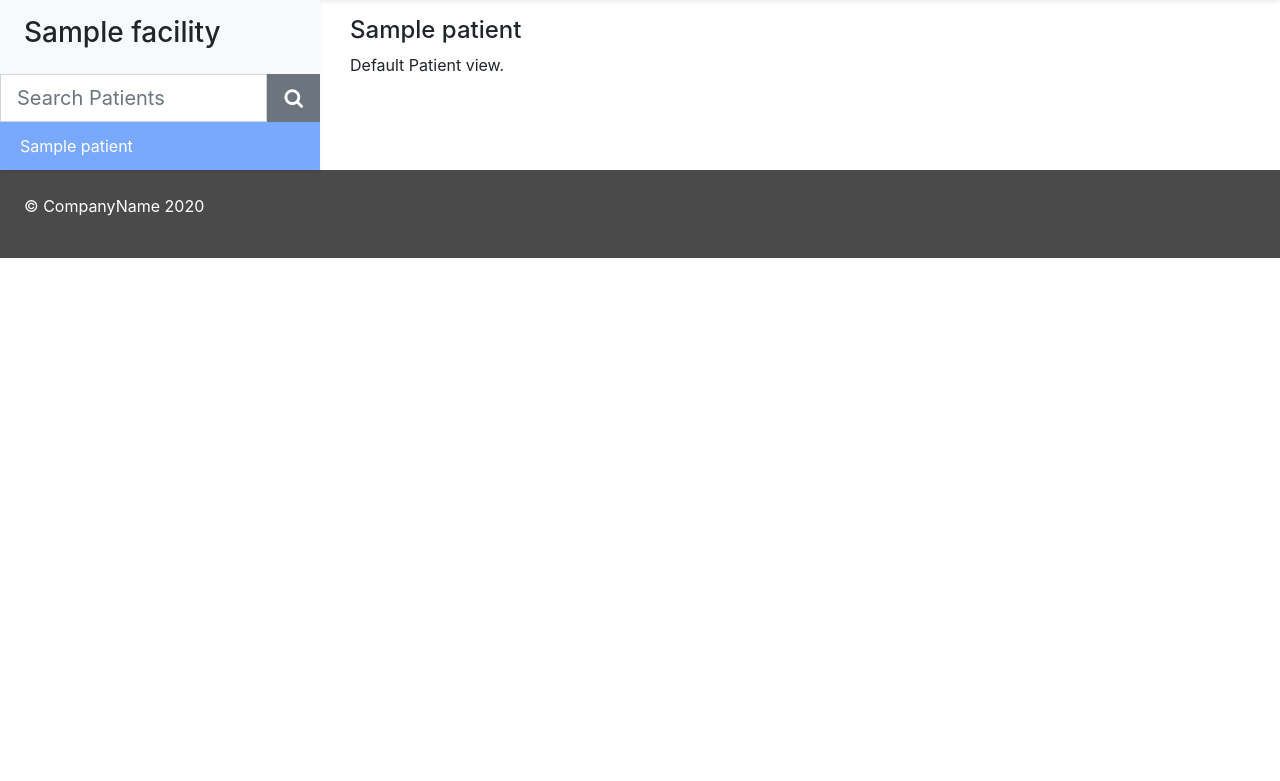
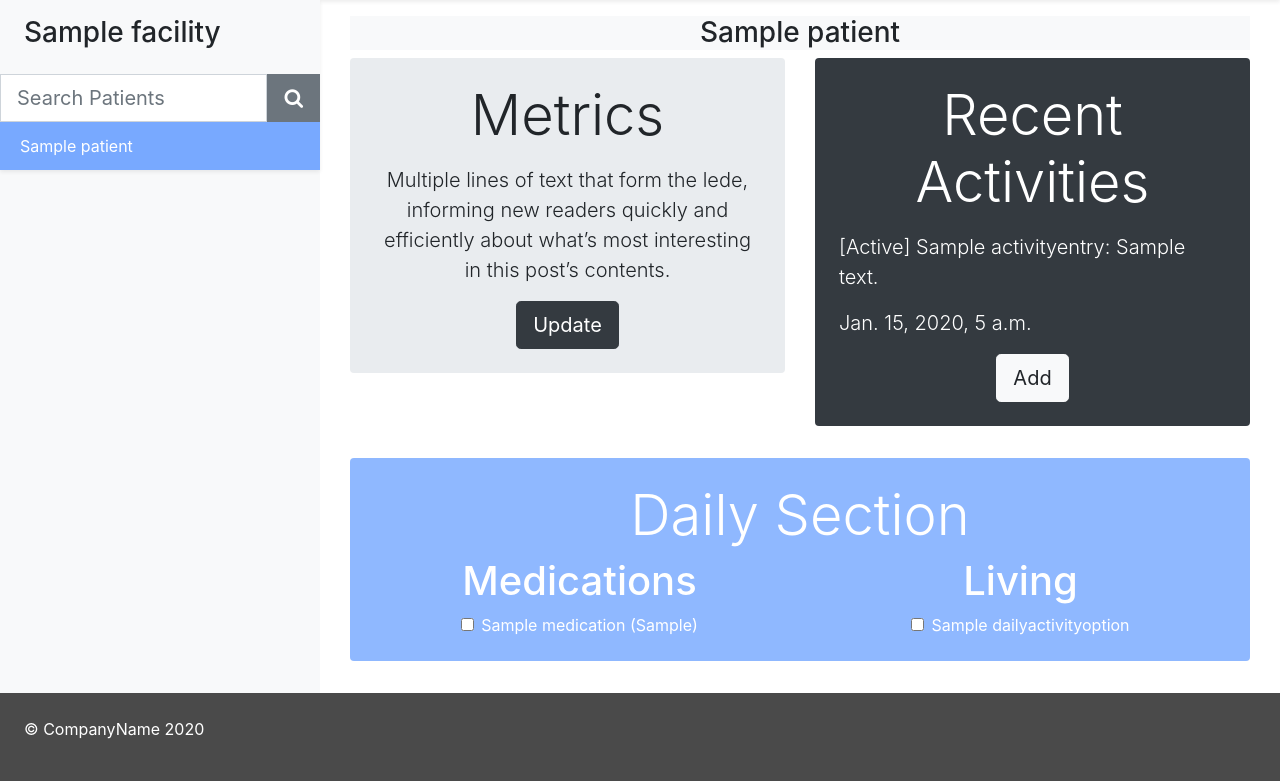
Before and after one commit to amitramesh99/nursing-home, a Django app: page /patient/1/ in a window 1280 px wide. Shown: the part 56-837 px from the top of the page. Before the commit the page ends 314 px from the top, so only its background shows below. Run offline with Django 3.2, Linux system fonts and the light colour scheme; a user stored in the database is signed in; tables that the repository leaves empty hold one stand-in row (values such as "Sample post"); some libraries are stand-ins or nearby versions.

Commit message:
Added create patient functionality and base patient profile

```diff
--- a/dashboard/models.py
+++ b/dashboard/models.py
@@ -14,7 +14,7 @@ class StaffMember(models.Model):
     facility = models.ForeignKey(Facility, on_delete=models.CASCADE, related_name="staffMembers")
 
     def __str__(self):
-        return self.user.name
+        return self.user.username
 
 
 class Patient(models.Model):
@@ -118,7 +118,7 @@ class DailyActivitiesEntry(MetricEntry):
         return str(self.activities.all())
 
 class Day(models.Model):
-    name = models.CharField(max_length=8)
+    name = models.CharField(max_length=9)
 
     def __str__(self):
         return self.name
--- a/dashboard/static/dashboard/css/nurse_dashboard.css
+++ b/dashboard/static/dashboard/css/nurse_dashboard.css
@@ -33,3 +33,7 @@ a.header-link:focus,{
 .patient-list{
   overflow-y: auto;
 }
+
+.daily-section{
+  background-color: #8fb8ff;
+}
--- a/dashboard/templates/dashboard/nurse_dashboard.html
+++ b/dashboard/templates/dashboard/nurse_dashboard.html
@@ -68,7 +68,16 @@
       </div>
       <div class="col pt-3">
         {% block main %}
-        <p>No Patient Selected</p>
+		<div align="center">
+      <h3>Create Patient</h3>
+      <form action="/" method="post">
+        {% csrf_token %}
+        <div class="form-group">
+          <input id="your_name" class="form-control" type="text" name="your_name" placeholder="Name" value="{{ current_name }}" style="width:50%">
+        </div>
+        <button type="submit" class="btn btn-primary">Create</button>
+      </form>
+		</div>
         {% endblock %}
       </div>
     </div>
--- a/dashboard/templates/dashboard/patient_profile.html
+++ b/dashboard/templates/dashboard/patient_profile.html
@@ -5,8 +5,59 @@
 
 <div class="container-fluid">
   {% if patient %}
-  <h4>{{ patient.name }}</h4>
-  <p>Default Patient view.</p>
+  <div align="center">
+    <div class="bg-light">
+      <h3>{{ patient.name }}</h3>
+    </div>
+
+    <div class="row">
+      <div class="col-md-6">
+        <div class="jumbotron p-4 p-md-8 rounded">
+          <h1 class="display-4">Metrics</h1>
+          <p class="lead my-3">Multiple lines of text that form the lede, informing new readers quickly and efficiently about what’s most interesting in this post’s contents.</p>
+          <button class="btn btn-lg btn-dark">Update</button>
+        </div>
+      </div>
+      <div class="col-md-6">
+        <div class="jumbotron p-4 p-md-8 text-white rounded bg-dark">
+          <h1 class="display-4">Recent Activities</h1>
+          {% for activity in activity_list %}
+            <p align="left" class="lead my-3">{{activity}}</p>
+            <p align="left" class="lead my-3">{{activity.created_at}}</p>
+          {% endfor %}
+          <button class="btn btn-lg btn-light">Add</button>
+        </div>
+      </div>
+    </div>
+
+    <div class="jumbotron p-4 p-md-8 rounded text-white daily-section">
+      <h1 class="display-4">Daily Section</h1>
+      <div class="row">
+        <div class="col-md-6">
+            <h1>Medications</h1>
+              {% for medication in medications %}
+              <div class="form-check">
+              <input class="form-check-input" type="checkbox" value="" id="defaultCheck1">
+              <label class="form-check-label" for="defaultCheck1">
+                {{medication}}
+              </label>
+              </div>
+              {% endfor %}
+        </div>
+        <div class="col-md-6">
+            <h1>Living</h1>
+            {% for item in daily_living_list %}
+            <div class="form-check">
+            <input class="form-check-input" type="checkbox" value="" id="defaultCheck1">
+            <label class="form-check-label" for="defaultCheck1">
+              {{item}}
+            </label>
+            </div>
+            {% endfor %}
+        </div>
+      </div>
+    </div>
+  </div>
 
   {% else %}
   <p>Patient Not Found</p>
--- a/dashboard/views.py
+++ b/dashboard/views.py
@@ -10,6 +10,11 @@ def is_nurse(user):
 @user_passes_test(is_nurse)
 def home(request):
     facility = StaffMember.objects.get(id=request.user.staffMember.id).facility
+
+    if request.method == 'POST':
+        name = request.POST.get('your_name')
+        patient = Patient(name=name, facility=facility)
+        patient.save()
 
     search_query = request.GET.get('q', '')
     patient_list = Patient.objects.filter(name__contains=search_query, facility=facility.id)
@@ -34,9 +39,18 @@ def patient_profile(request, patientId):
     search_query = request.GET.get('q', '')
     patient_list = Patient.objects.filter(name__contains=search_query)
 
+    activity_list = ActivityEntry.objects.filter(patient=patient)
+    daily_living_list = DailyActivityOption.objects.all()
+    medications = Medication.objects.filter(patient=patient)
+
+    print(activity_list)
+
 
     return render(request, 'dashboard/patient_profile.html', {
         'facility': facility,
         'patient_list': patient_list,
         'patient': patient,
+        'activity_list': activity_list,
+        'daily_living_list': daily_living_list,
+        'medications': medications
     })
```
